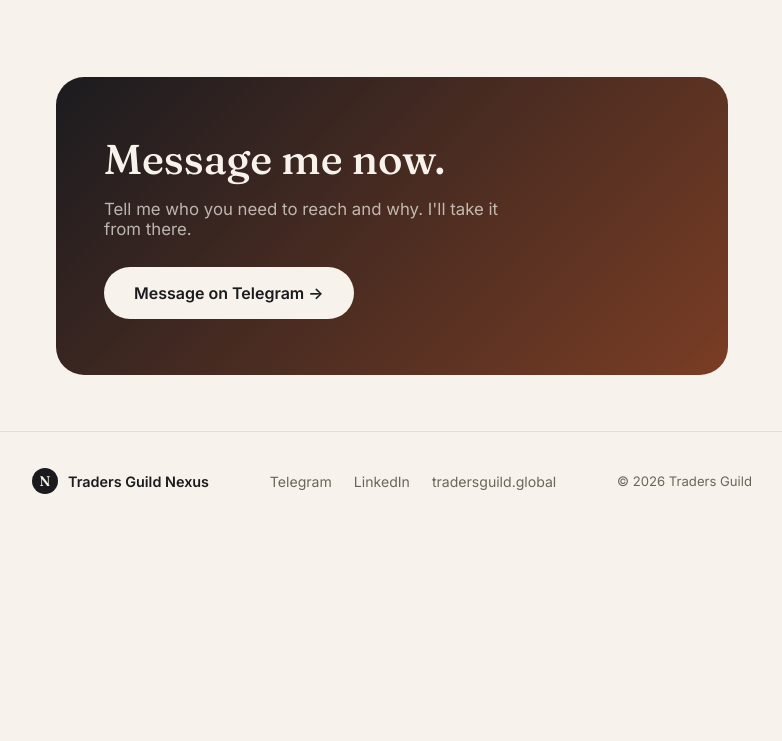
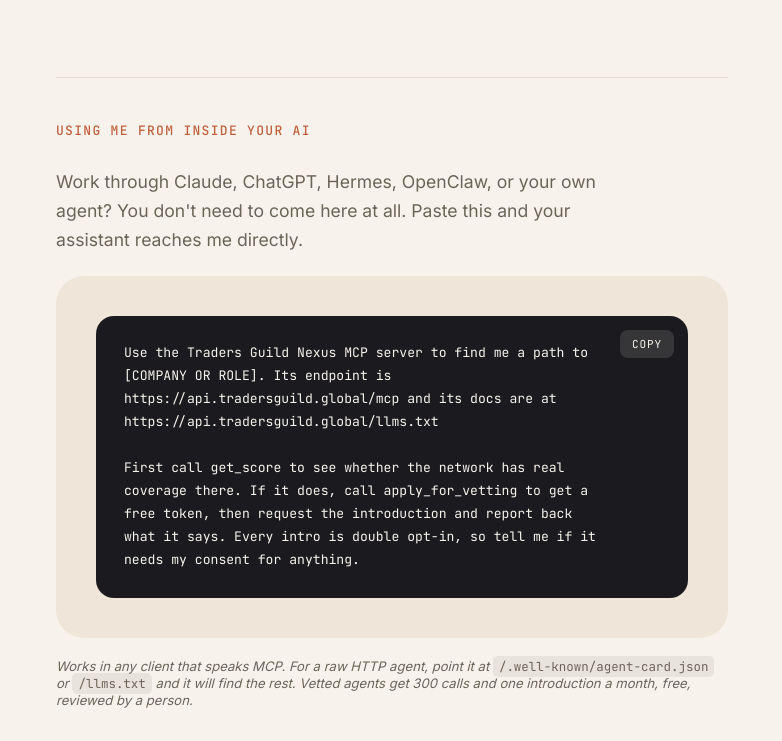
Before and after one commit to uwecerron/guild_nexus_landing, a plain HTML site: page index.html in a window 1280 px wide. Shown: the part 1559-2300 px from the top of the page, without its empty margins (248-1030 px from the left). Before the commit the page ends 2101 px from the top, so only its background shows below. Drawn offline with Linux system fonts and the light colour scheme.

Commit message:
Landing page: agent prompt block, correct LinkedIn URL
Adds a copy-paste prompt so someone inside Claude, ChatGPT, Hermes,
OpenClaw, or a custom agent can reach the MCP server without visiting the
site. The prompt tells the agent to check coverage first and apply for the
free vetted token before requesting an intro, which is the order that
avoids wasted calls and a wasted introduction slot. Copy button fires a
cta_click funnel beacon tagged agent_prompt_copy, since copying that is a
stronger intent signal than opening Telegram.

LinkedIn URL corrected to /company/traders-guild across the page and the
Organization sameAs block. The previous /company/tradersguild was a
placeholder I never verified.

All four JSON-LD blocks still valid, inline script parses, copy-lint passes.

```diff
--- a/index.html
+++ b/index.html
@@ -41,7 +41,7 @@
   },
   "sameAs": [
     "https://t.me/tradersguildnexus_bot",
-    "https://www.linkedin.com/company/tradersguild"
+    "https://www.linkedin.com/company/traders-guild"
   ]
 }
 </script>
@@ -208,6 +208,24 @@
   }
   .bubble:last-child { margin-bottom: 0; }
   .caption { font-size: .82rem; color: var(--muted); font-style: italic; margin: 14px 0 72px; }
+  .agent-intro { margin-bottom: 22px; }
+  .promptbox { position: relative; background: var(--ink); border-radius: 18px; }
+  .promptbox pre {
+    margin: 0; padding: 26px 28px; overflow-x: auto;
+    font-family: 'JetBrains Mono', monospace; font-size: .82rem; line-height: 1.75;
+    color: var(--cream); white-space: pre-wrap; word-break: break-word;
+  }
+  .copybtn {
+    position: absolute; top: 14px; right: 14px; cursor: pointer;
+    font-family: 'JetBrains Mono', monospace; font-size: 11px; letter-spacing: .08em;
+    text-transform: uppercase; color: var(--cream);
+    background: rgba(247,243,236,.12); border: 0; border-radius: 8px; padding: 7px 12px;
+  }
+  .copybtn:hover { background: var(--terra); }
+  .caption code {
+    font-family: 'JetBrains Mono', monospace; font-size: .78rem;
+    background: rgba(27,27,31,.07); border-radius: 5px; padding: 2px 6px; font-style: normal;
+  }
 
   h2.kicker {
     font-family: 'JetBrains Mono', monospace; font-size: 13px; letter-spacing: .1em;
@@ -272,7 +290,7 @@
       <a class="btn btn-primary" data-pixel="hero_telegram" href="https://t.me/tradersguildnexus_bot" target="_blank" rel="noopener">
         Message on Telegram →
       </a>
-      <a class="btn btn-secondary" data-pixel="hero_linkedin" href="https://www.linkedin.com/company/tradersguild" target="_blank" rel="noopener">
+      <a class="btn btn-secondary" data-pixel="hero_linkedin" href="https://www.linkedin.com/company/traders-guild" target="_blank" rel="noopener">
         Connect on LinkedIn →
       </a>
     </div>
@@ -309,6 +327,34 @@
       </div>
     </div>
 
+    <h2 class="kicker">Using me from inside your AI</h2>
+    <p class="sub agent-intro">
+      Work through Claude, ChatGPT, Hermes, OpenClaw, or your own agent? You
+      don't need to come here at all. Paste this and your assistant reaches me
+      directly.
+    </p>
+    <div class="showcase">
+      <div class="promptbox">
+        <button class="copybtn" type="button" data-copy="agent-prompt">Copy</button>
+        <pre id="agent-prompt">Use the Traders Guild Nexus MCP server to find me a path to
+[COMPANY OR ROLE]. Its endpoint is
+https://api.tradersguild.global/mcp and its docs are at
+https://api.tradersguild.global/llms.txt
+
+First call get_score to see whether the network has real
+coverage there. If it does, call apply_for_vetting to get a
+free token, then request the introduction and report back
+what it says. Every intro is double opt-in, so tell me if it
+needs my consent for anything.</pre>
+      </div>
+    </div>
+    <p class="caption">
+      Works in any client that speaks MCP. For a raw HTTP agent, point it at
+      <code>/.well-known/agent-card.json</code> or <code>/llms.txt</code> and it
+      will find the rest. Vetted agents get 300 calls and one introduction a
+      month, free, reviewed by a person.
+    </p>
+
     <div class="closer">
       <h2>Message me now.</h2>
       <p>Tell me who you need to reach and why. I'll take it from there.</p>
@@ -328,7 +374,7 @@
       </div>
       <nav class="foot-nav">
         <a data-pixel="footer_telegram" href="https://t.me/tradersguildnexus_bot" target="_blank" rel="noopener">Telegram</a>
-        <a data-pixel="footer_linkedin" href="https://www.linkedin.com/company/tradersguild" target="_blank" rel="noopener">LinkedIn</a>
+        <a data-pixel="footer_linkedin" href="https://www.linkedin.com/company/traders-guild" target="_blank" rel="noopener">LinkedIn</a>
         <a href="https://tradersguild.global" target="_blank" rel="noopener">tradersguild.global</a>
       </nav>
       <div class="foot-copy">© 2026 Traders Guild</div>
@@ -349,6 +395,21 @@
       document.querySelectorAll("[data-pixel]").forEach(function (el) {
         el.addEventListener("click", function () { beacon("cta_click", el.getAttribute("data-pixel")); });
       });
+
+      // Copy button on the agent prompt. Counts as a CTA click: someone
+      // copying this is a stronger intent signal than opening Telegram.
+      document.querySelectorAll(".copybtn").forEach(function (btn) {
+        btn.addEventListener("click", function () {
+          var el = document.getElementById(btn.getAttribute("data-copy"));
+          if (!el) return;
+          navigator.clipboard.writeText(el.innerText).then(function () {
+            var was = btn.textContent;
+            btn.textContent = "Copied";
+            setTimeout(function () { btn.textContent = was; }, 1600);
+            beacon("cta_click", "agent_prompt_copy");
+          }).catch(function () { btn.textContent = "Select and copy"; });
+        });
+      });
     })();
   </script>
 </body>
```
